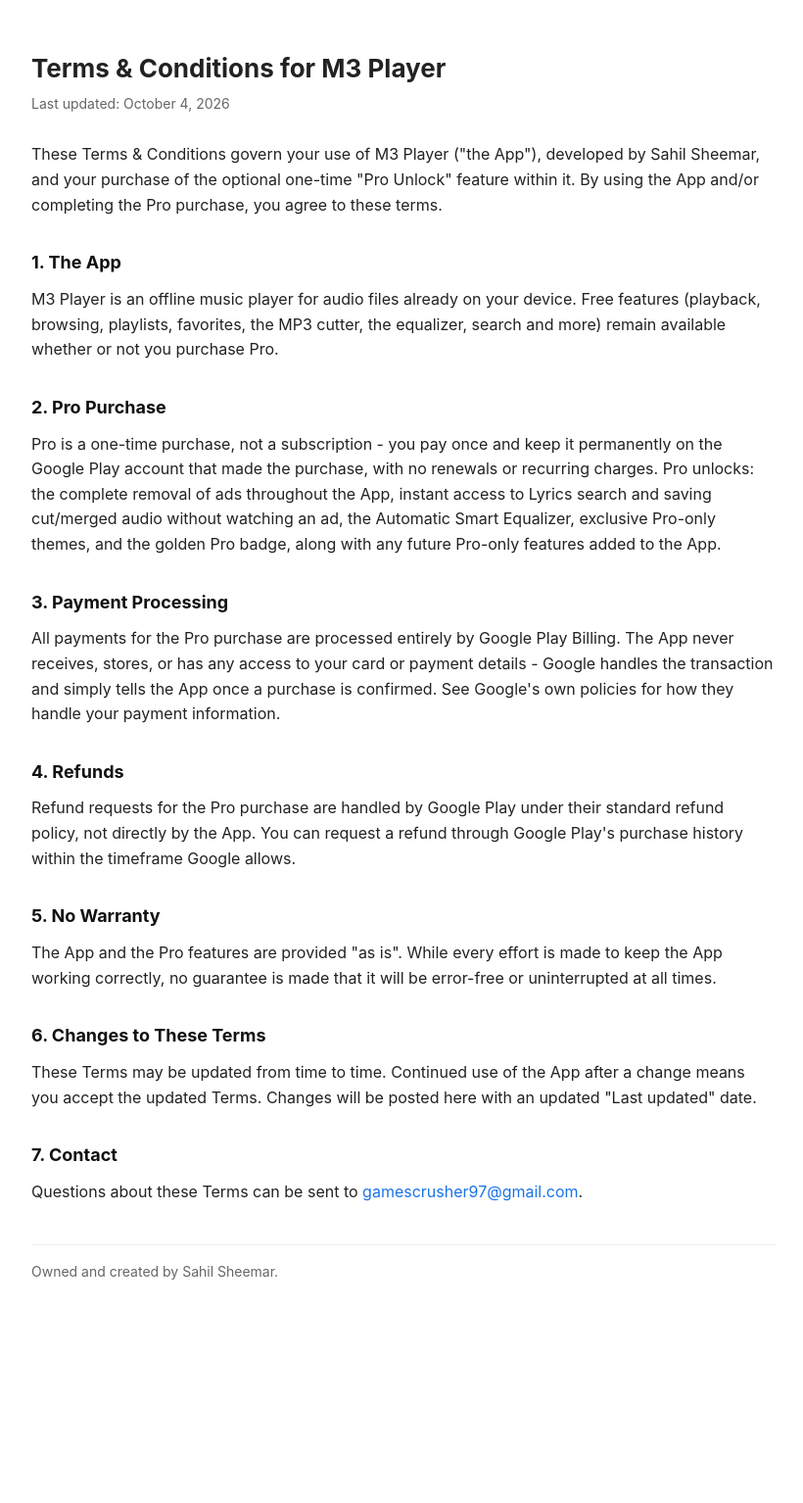
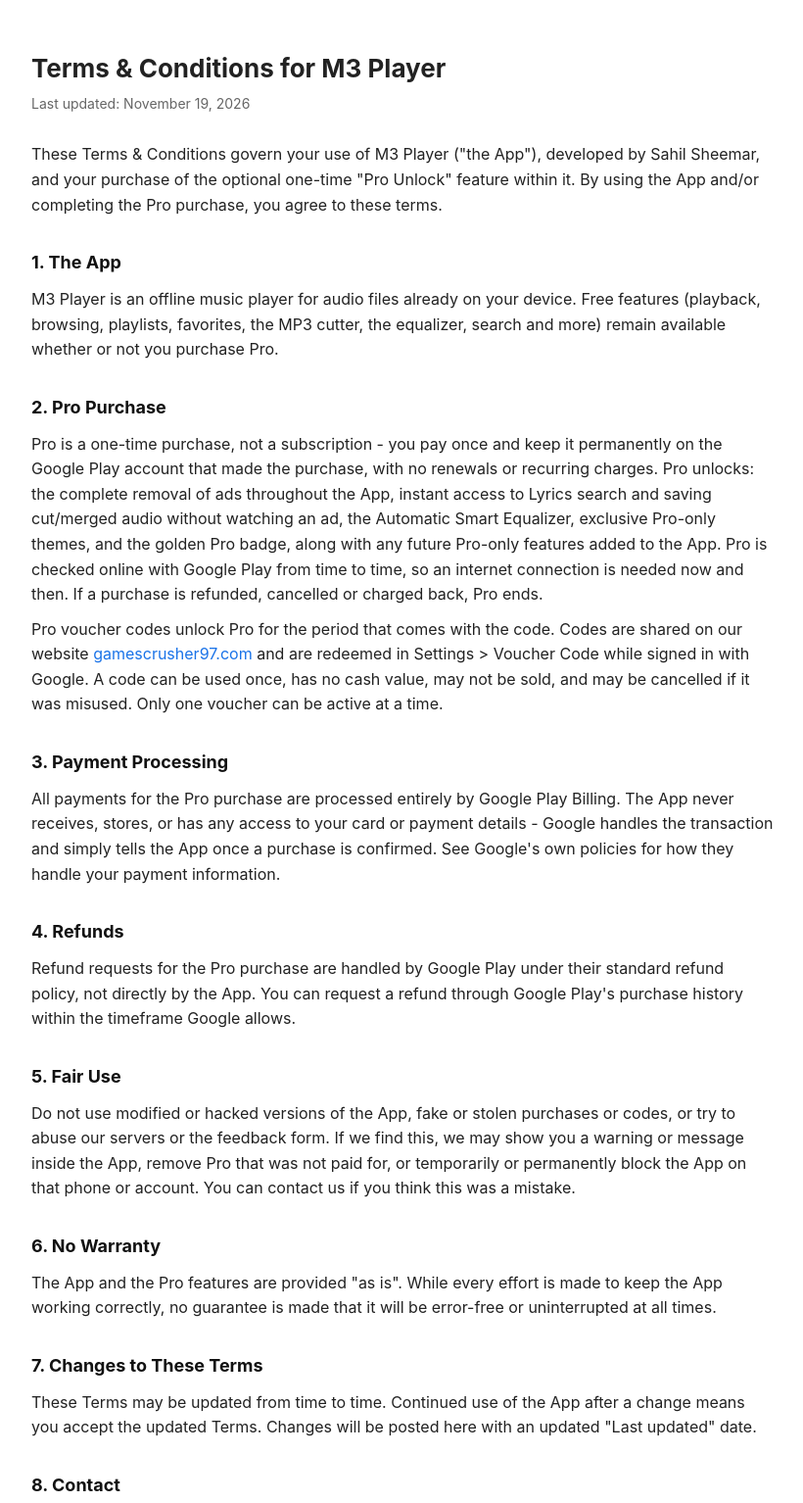
Before and after one commit to gamescrusher97/GamesCrusher97, a plain HTML site: page M3Player/m3player-terms-conditions-2026-10-06.html in a window 1280 px wide. Shown: the top 1534 px of the page at 98% size, without its empty margins (228-1048 px from the left). Before the commit the page ends 1369 px from the top, so only its background shows below. Drawn offline with Linux system fonts and the light colour scheme.

Commit message:
Website update 23/11/2026  4:33:16.53

```diff
--- a/M3Player/m3player-terms-conditions-2026-10-06.html
+++ b/M3Player/m3player-terms-conditions-2026-10-06.html
@@ -26,7 +26,7 @@
 <body>
 
 <h1>Terms &amp; Conditions for M3 Player</h1>
-<div class="updated">Last updated: October 4, 2026</div>
+<div class="updated">Last updated: November 19, 2026</div>
 
 <p>These Terms &amp; Conditions govern your use of M3 Player ("the App"), developed by Sahil Sheemar, and your purchase of the optional one-time "Pro Unlock" feature within it. By using the App and/or completing the Pro purchase, you agree to these terms.</p>
 
@@ -34,7 +34,8 @@
 <p>M3 Player is an offline music player for audio files already on your device. Free features (playback, browsing, playlists, favorites, the MP3 cutter, the equalizer, search and more) remain available whether or not you purchase Pro.</p>
 
 <h2>2. Pro Purchase</h2>
-<p>Pro is a one-time purchase, not a subscription - you pay once and keep it permanently on the Google Play account that made the purchase, with no renewals or recurring charges. Pro unlocks: the complete removal of ads throughout the App, instant access to Lyrics search and saving cut/merged audio without watching an ad, the Automatic Smart Equalizer, exclusive Pro-only themes, and the golden Pro badge, along with any future Pro-only features added to the App.</p>
+<p>Pro is a one-time purchase, not a subscription - you pay once and keep it permanently on the Google Play account that made the purchase, with no renewals or recurring charges. Pro unlocks: the complete removal of ads throughout the App, instant access to Lyrics search and saving cut/merged audio without watching an ad, the Automatic Smart Equalizer, exclusive Pro-only themes, and the golden Pro badge, along with any future Pro-only features added to the App. Pro is checked online with Google Play from time to time, so an internet connection is needed now and then. If a purchase is refunded, cancelled or charged back, Pro ends.</p>
+<p>Pro voucher codes unlock Pro for the period that comes with the code. Codes are shared on our website <a href="https://gamescrusher97.com">gamescrusher97.com</a> and are redeemed in Settings &gt; Voucher Code while signed in with Google. A code can be used once, has no cash value, may not be sold, and may be cancelled if it was misused. Only one voucher can be active at a time.</p>
 
 <h2>3. Payment Processing</h2>
 <p>All payments for the Pro purchase are processed entirely by Google Play Billing. The App never receives, stores, or has any access to your card or payment details - Google handles the transaction and simply tells the App once a purchase is confirmed. See Google's own policies for how they handle your payment information.</p>
@@ -42,13 +43,16 @@
 <h2>4. Refunds</h2>
 <p>Refund requests for the Pro purchase are handled by Google Play under their standard refund policy, not directly by the App. You can request a refund through Google Play's purchase history within the timeframe Google allows.</p>
 
-<h2>5. No Warranty</h2>
+<h2>5. Fair Use</h2>
+<p>Do not use modified or hacked versions of the App, fake or stolen purchases or codes, or try to abuse our servers or the feedback form. If we find this, we may show you a warning or message inside the App, remove Pro that was not paid for, or temporarily or permanently block the App on that phone or account. You can contact us if you think this was a mistake.</p>
+
+<h2>6. No Warranty</h2>
 <p>The App and the Pro features are provided "as is". While every effort is made to keep the App working correctly, no guarantee is made that it will be error-free or uninterrupted at all times.</p>
 
-<h2>6. Changes to These Terms</h2>
+<h2>7. Changes to These Terms</h2>
 <p>These Terms may be updated from time to time. Continued use of the App after a change means you accept the updated Terms. Changes will be posted here with an updated "Last updated" date.</p>
 
-<h2>7. Contact</h2>
+<h2>8. Contact</h2>
 <p>Questions about these Terms can be sent to <a href="mailto:gamescrusher97@gmail.com">gamescrusher97@gmail.com</a>.</p>
 
 <div class="footer">Owned and created by Sahil Sheemar.</div>
```
Also changed, not shown: M3Player/m3player-privacy-policy-2026-10-06.html (+7 -6 lines).
